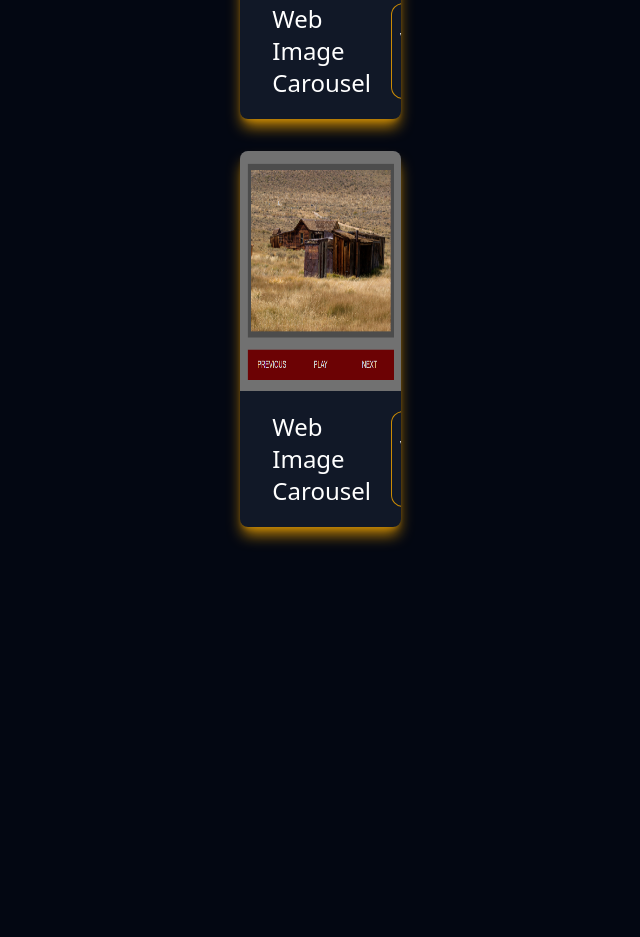
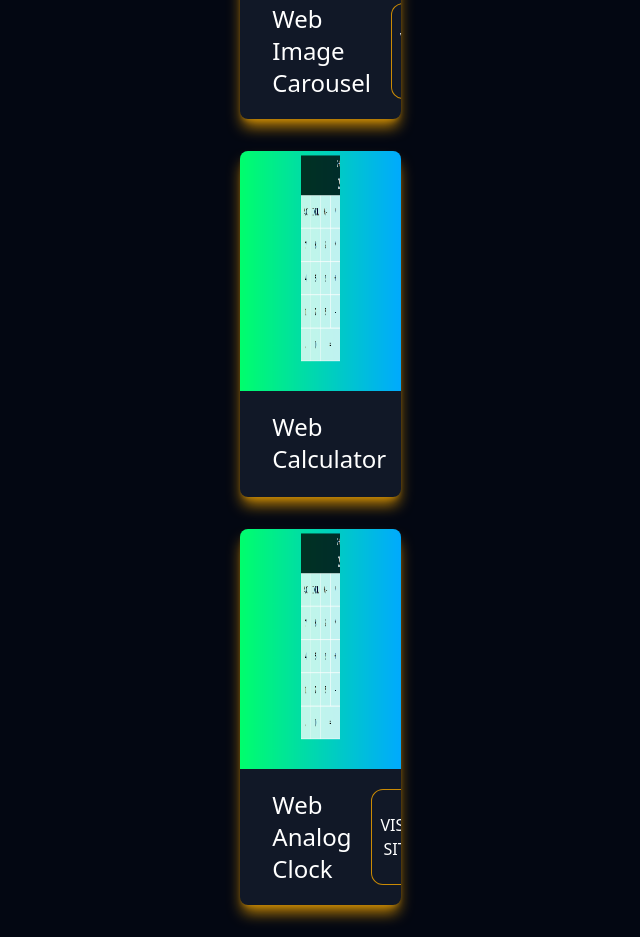
Before and after one commit to emmanuel-akinyemi-Dev/portfolio, a website: page public/portfolio.html in a window 1280 px wide. Shown: the part 1213-2150 px from the top of the page, without its empty margins (68-708 px from the left). Before the commit the page ends 1772 px from the top, so only its background shows below. Drawn offline with Linux system fonts and the light colour scheme.

Commit message:
updated portfolio

```diff
--- a/public/portfolio.html
+++ b/public/portfolio.html
@@ -42,6 +42,7 @@
                 <button class="btn2">Visit Site</button>
             </div>
         </div>
+
         <div class="stack ">
             <img class="w-full h-60" src="./images/port1.png" alt="image">
             <div class="card">
@@ -51,9 +52,16 @@
         </div>
 
         <div class="stack ">
-            <img class="w-full h-60" src="./images/port1.png" alt="image">
+            <img class="w-full h-60" src="./images/port4.png" alt="image">
             <div class="card">
-                <h3 class="text-2xl" >Web Image Carousel</h3>
+                <h3 class="text-2xl" >Web Calculator</h3>
+                <button class="btn2">Visit Site</button>
+            </div>
+        </div>
+        <div class="stack ">
+            <img class="w-full h-60" src="./images/port4.png" alt="image">
+            <div class="card">
+                <h3 class="text-2xl" >Web Analog Clock</h3>
                 <button class="btn2">Visit Site</button>
             </div>
         </div>
```
Also changed, not shown: public/images/port4.png (added), public/images/port5.png (added), public/output.css.
